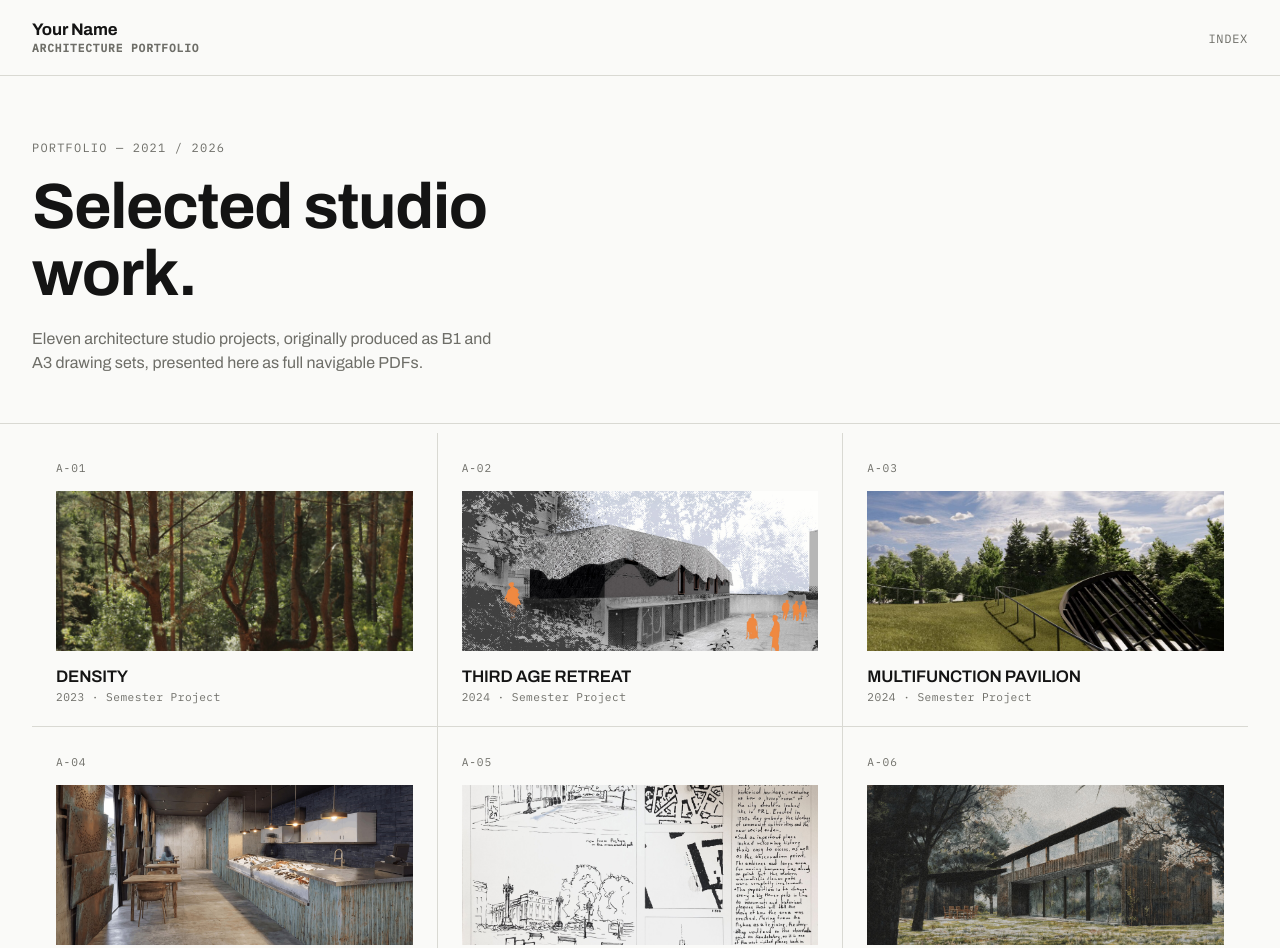
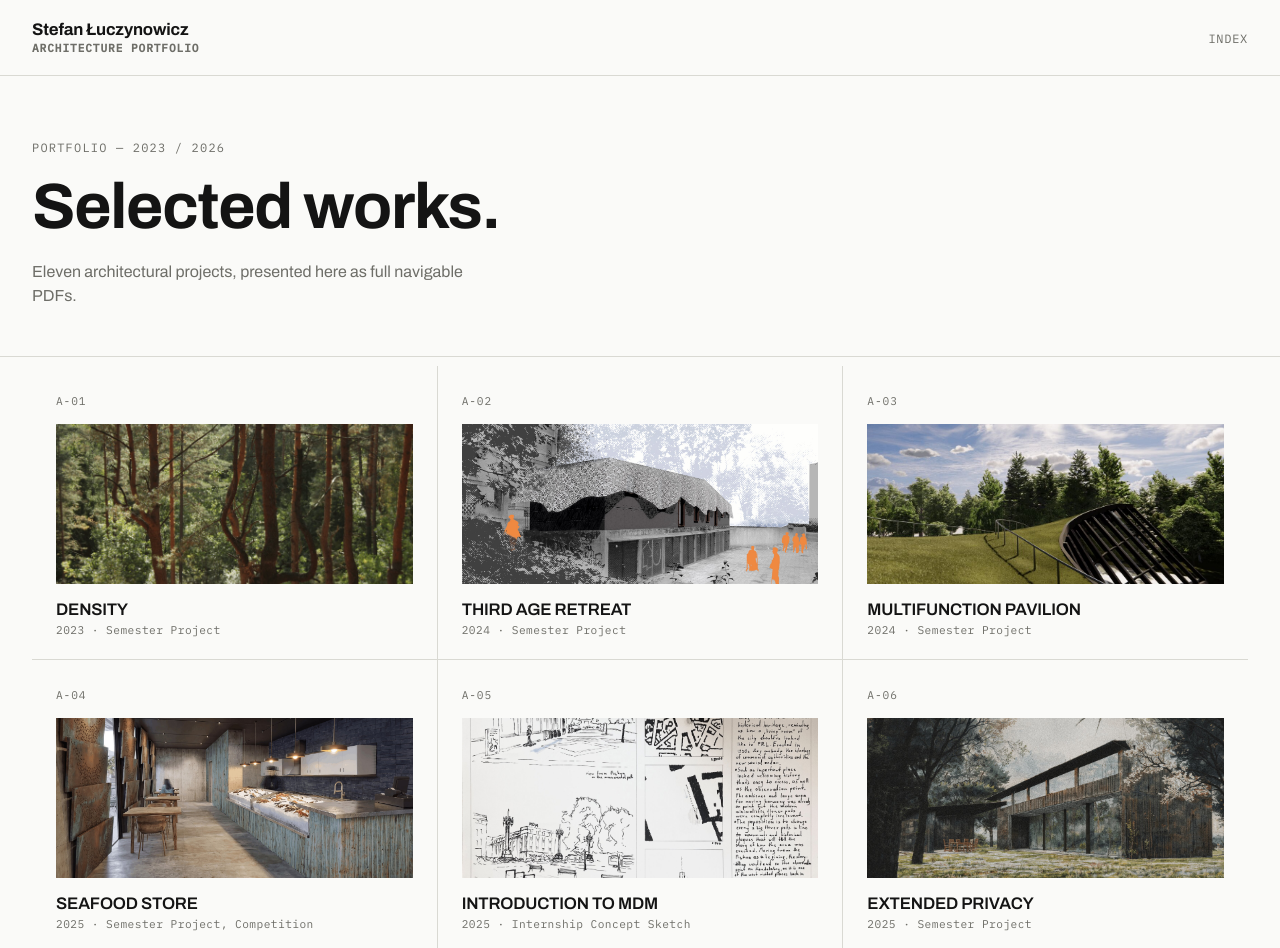
Before and after one commit to pizzaboss1974/pizzaboss1974.github.io, a plain HTML site: page index.html in a window 1280 px wide. Shown: the top 948 px of the page. Drawn offline with Linux system fonts and the light colour scheme.

Commit message:
Update portfolio details and personal information
Updated personal information and project details in the portfolio.

```diff
--- a/index.html
+++ b/index.html
@@ -243,7 +243,7 @@
   <div class="header-inner">
     <div class="site-name">
       <!-- ===== EDIT THIS: your name ===== -->
-      Your Name
+      Stefan Łuczynowicz
       <span class="mono">Architecture Portfolio</span>
     </div>
     <nav>
@@ -254,10 +254,10 @@
 
 <div id="gallery-view">
   <div class="hero">
-    <div class="hero-index mono">Portfolio — 2021 / 2026</div>
-    <h1>Selected studio work.</h1>
+    <div class="hero-index mono">Portfolio — 2023 / 2026</div>
+    <h1>Selected works.</h1>
     <!-- ===== EDIT THIS: your intro line ===== -->
-    <p>Eleven architecture studio projects, originally produced as B1 and A3 drawing sets, presented here as full navigable PDFs.</p>
+    <p>Eleven architectural projects, presented here as full navigable PDFs.</p>
   </div>
 
   <main>
@@ -274,8 +274,8 @@
 
 <footer>
   <!-- ===== EDIT THIS: your contact info ===== -->
-  <span>© <span id="year"></span> Your Name</span>
-  <span><a href="mailto:you@example.com">you@example.com</a> · <a href="https://github.com/yourusername" target="_blank">GitHub</a></span>
+  <span>© <span id="year"></span> Stefan Łuczynowicz</span>
+  <span><a href="mailto:stefanluczynowicz@gmail.com">stefanluczynowicz@gmail.com</a> · <a href="https://github.com/pizzaboss1974" target="_blank">GitHub</a></span>
 </footer>
 
 <script>
@@ -372,7 +372,7 @@ const projects = [
     title: "COMMON GROUND",
     year: "2026",
     type: "Semester Project",
-    location: "Rural settlement",
+    location: "Rudzienko",
     description: "A pottery workshop inside a rural settlement which preserves a traditional plot arrangement.",
     cover: "images/project10-cover.jpg",
     pdf: "pdfs/project10.pdf"
@@ -381,7 +381,7 @@ const projects = [
     title: "METABOLISM",
     year: "2026",
     type: "Semester Project, Competition",
-    location: "—",
+    location: "Zławieś Wielka",
     description: "Honorable mention-winning design: an urban structure development plan based on treating a city like an actual living organism.",
     cover: "images/project11-cover.jpg",
     pdf: "pdfs/project11.pdf"
```
